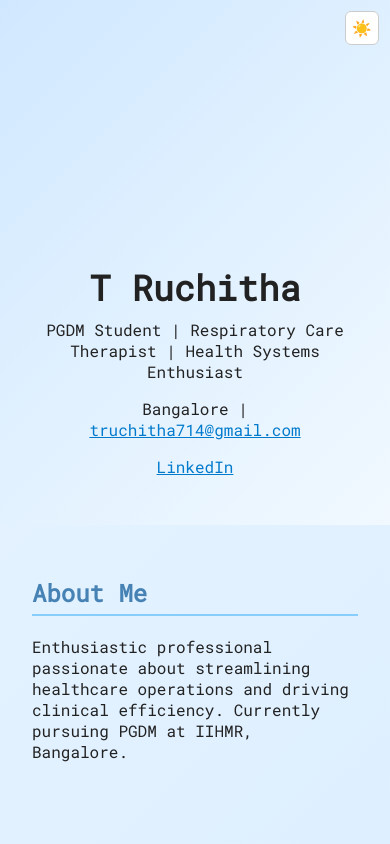
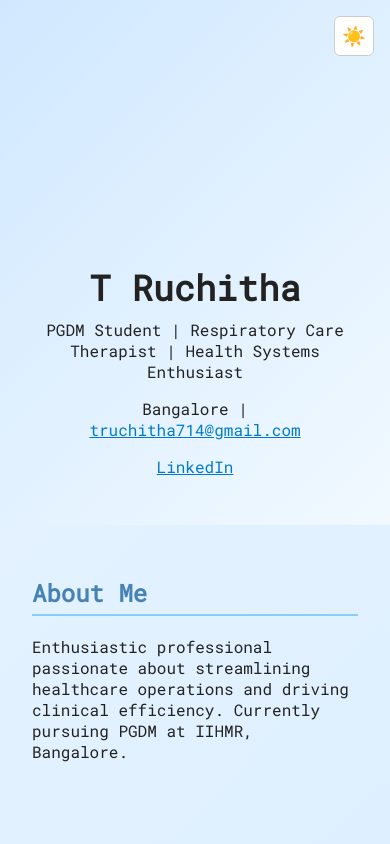
Before and after one commit to justnotintrested/Truchitha-portfolio, a plain HTML site: page index.html in a window 390 px wide. Shown: the top 844 px of the page. Drawn offline with nearby package versions, Linux system fonts and the light colour scheme; no server answers.

Commit message:
Update index.html

```diff
--- a/index.html
+++ b/index.html
@@ -58,16 +58,6 @@
     body.dark .toggle-btn {
       background: #222;
       color: #fff;
-    }
-
-    @media (max-width: 600px) {
-      .toggle-btn {
-        width: 34px;
-        height: 34px;
-        font-size: 1rem;
-        top: 0.7rem;
-        right: 0.7rem;
-      }
     }
 
     header {
@@ -235,7 +225,7 @@
         renderer: 'svg',
         loop: true,
         autoplay: true,
-        path: 'https://assets10.lottiefiles.com/packages/lf20_xldzoarj.json'
+        path: 'https://assets4.lottiefiles.com/packages/lf20_9cyyl8i4.json'
       });
     });
 
```
